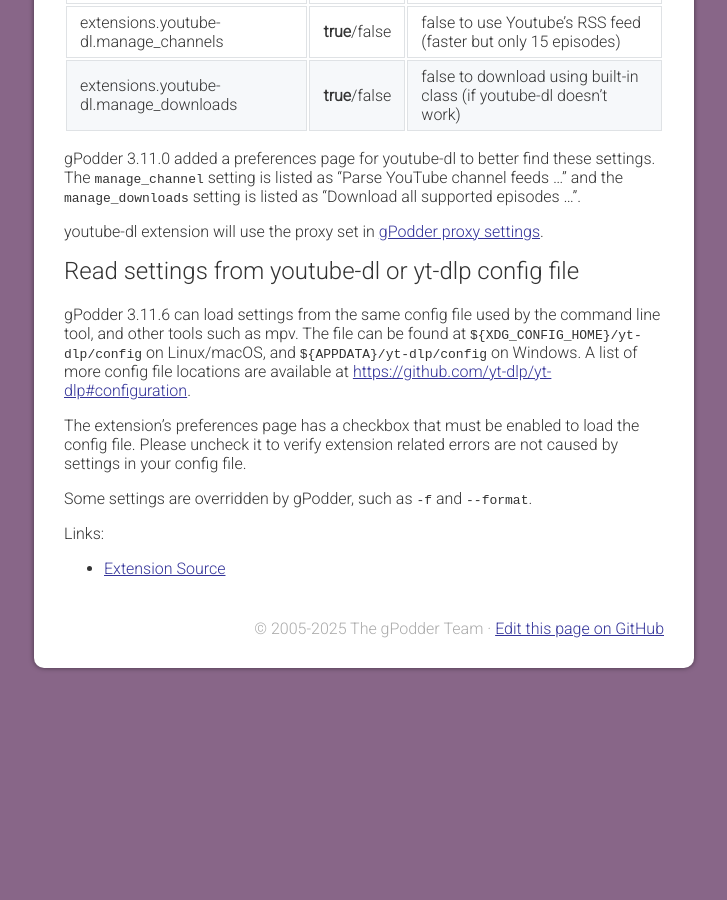
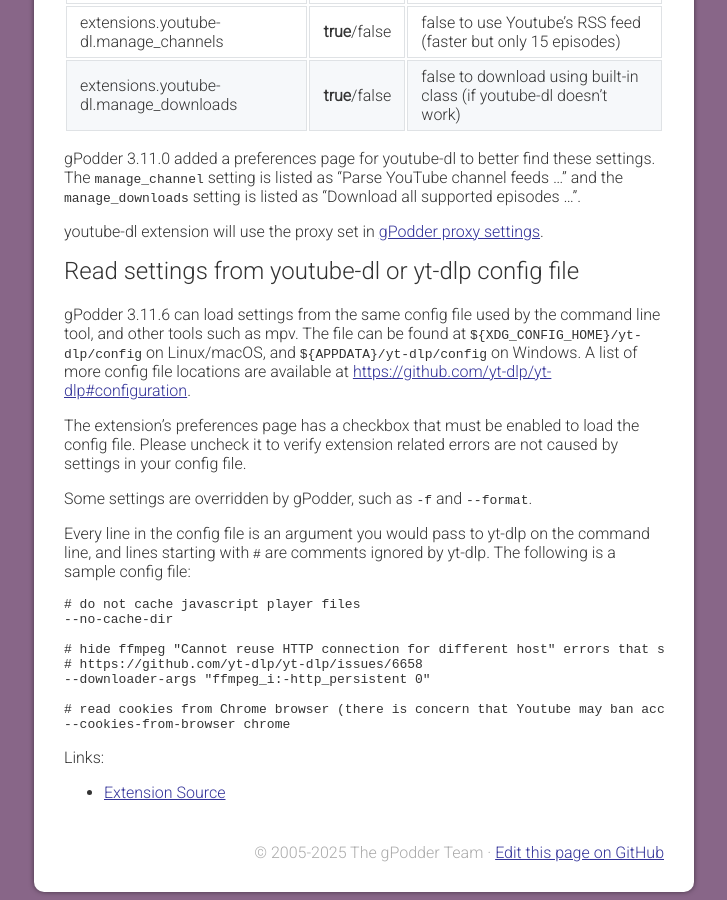
Before and after one commit to gpodder/gpodder.github.io, a Jekyll site: the page built from docs/extensions/youtubedl.md, in a window 1280 px wide and 900 px high, scrolled down 1192 px. Shown: the whole window, without its empty margins (276-1003 px from the left). Built offline with Jekyll 4.4.1, drawn with Linux system fonts in a browser that asks for light colours; our own code applies the rules of GitHub Pages for plain Markdown files; before the commit the page ends 1868 px from its top, so only the background shows below that.

Commit message:
Document a sample yt-dlp config file.

````diff
--- a/docs/extensions/youtubedl.md
+++ b/docs/extensions/youtubedl.md
@@ -78,6 +78,21 @@
 
 Some settings are overridden by gPodder, such as `-f` and `--format`.
 
+Every line in the config file is an argument you would pass to yt-dlp on the command line, and lines starting with `#`
+are comments ignored by yt-dlp. The following is a sample config file:
+
+```
+# do not cache javascript player files
+--no-cache-dir
+
+# hide ffmpeg "Cannot reuse HTTP connection for different host" errors that spam terminal
+# https://github.com/yt-dlp/yt-dlp/issues/6658
+--downloader-args "ffmpeg_i:-http_persistent 0"
+
+# read cookies from Chrome browser (there is concern that Youtube may ban accounts doing this...)
+--cookies-from-browser chrome
+```
+
 Links:
 
 - [Extension Source](https://github.com/gpodder/gpodder/blob/master/share/gpodder/extensions/youtube-dl.py)
````
